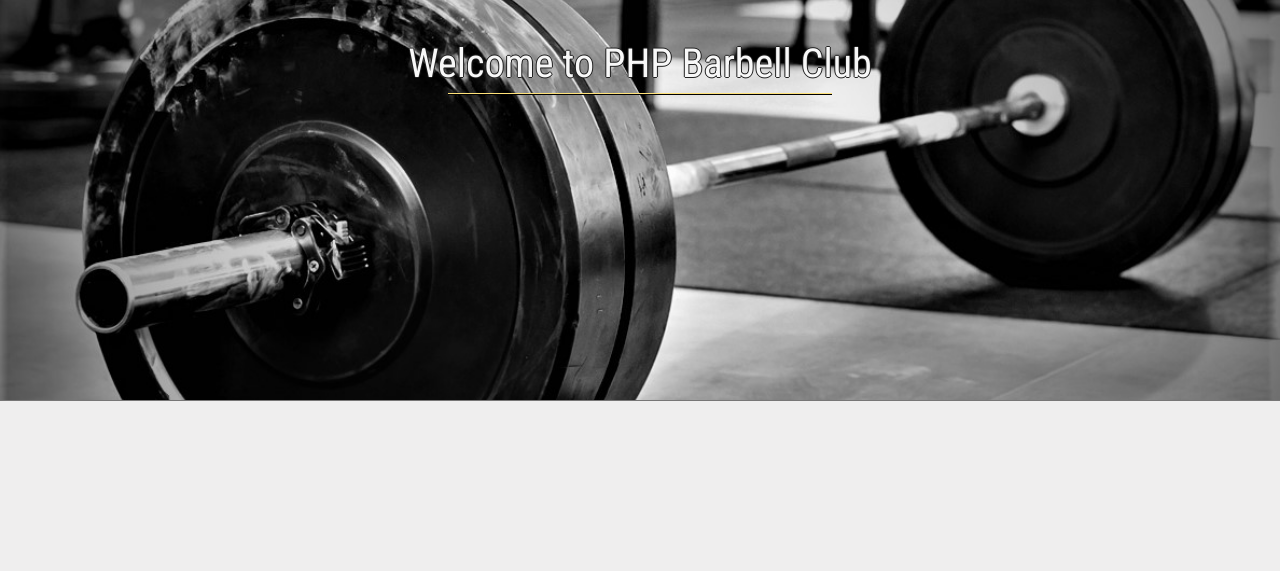
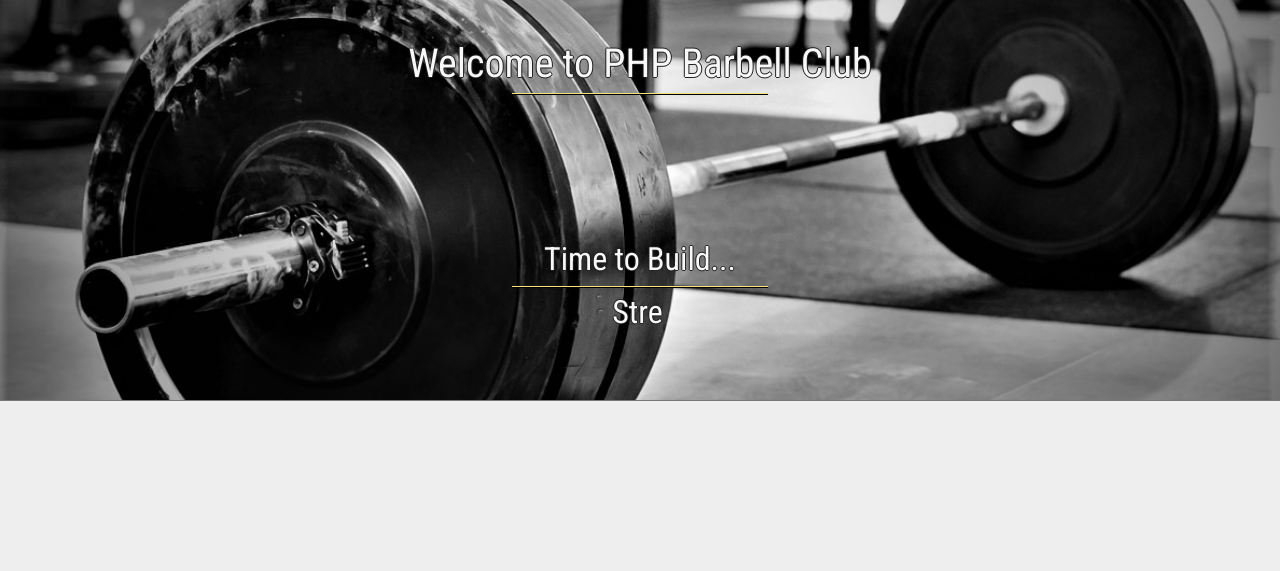
Before and after one commit to auxfuse/Milestone4, a Django app: page / in a window 1280 px wide. Shown: the part 77-648 px from the top of the page. Run offline with Django 3.2, Linux system fonts and the light colour scheme; some libraries are stand-ins or nearby versions.

Commit message:
Typewriter animation html, css and js built in index.html template

```diff
--- a/Milestone4/static/css/style.css
+++ b/Milestone4/static/css/style.css
@@ -263,10 +263,64 @@ footer .row {
     content: '';
     display: block;
     height: 2px;
-    width: 30%;
+    width: 20%;
     margin: 5px auto;
     background: #ffe279;
     border-bottom: 1px solid #000000;
+}
+
+    /* Typewriter text animation */
+.typewriter {
+    position: absolute;
+    top: 60%;
+    left: 0;
+    right: 0;
+    text-align: center;
+}
+
+.typewriter::after {
+    content: '';
+    display: block;
+    height: 2px;
+    width: 20%;
+    margin: 5px auto;
+    background: #ffe279;
+    border-bottom: 1px solid #000000;
+}
+
+.typewriter-prefix-txt {
+    color: #f8f8f8;
+    text-shadow: -1px 0 #212121, 0 1px #212121, 1px 0 #212121, 0 -1px #212121;
+}
+
+.typewriter-txt {
+    color: #f8f8f8;
+    text-shadow: -1px 0 #212121, 0 1px #212121, 1px 0 #212121, 0 -1px #212121;
+    position: absolute;
+    margin-top: 0.8rem;
+    top: 75%;
+    left: 0;
+    right: 0;
+    text-align: center;
+}
+
+    /* Create cursor affect accompanied with blink animation */
+.typewriter-txt::after {
+    content: '';
+    margin-left: 3px;
+    width: 1px;
+    height: 5%;
+    border-right: 2px solid #ececec;
+    animation: blink 0.6s infinite ease-in-out;
+}
+
+@keyframes blink {
+    0% {
+        opacity: 0;
+    }
+    100% {
+        opacity: 1;
+    }
 }
 
 /* Forum page */
--- a/templates/pages/index.html
+++ b/templates/pages/index.html
@@ -7,6 +7,12 @@
         <div class="row no-gutters">
             <div class="col-sm-12 welcome-img">
                 <h1 class="welcome-txt">Welcome to PHP Barbell Club</h1>
+                <!-- h1 is empty to accomodate JS typewriter effect animation -->
+                <div class="typewriter">
+                    <h2 class="typewriter-prefix-txt">Time to Build...</h2>
+                    <h2 class="typewriter-txt"></h2>
+                </div>
+
             </div>
         </div>
     </div>
```
Also changed, not shown: Milestone4/static/js/main.js (+30 -0 lines).
